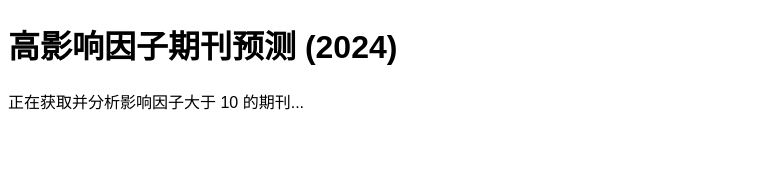
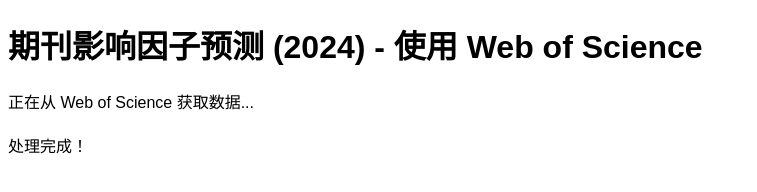
Before and after one commit to EvanZouQ/IF-Predictor, a plain HTML site: page index.html in a window 1280 px wide. Shown: the whole page, without its empty margins (0-757 px from the left). Drawn offline with Linux system fonts and the light colour scheme; no server answers.

Commit message:
Update index.html

```diff
--- a/index.html
+++ b/index.html
@@ -1,8 +1,9 @@
 <!DOCTYPE html>
 <html>
 <head>
-    <title>高影响因子期刊预测 (2024)</title>
+    <title>期刊影响因子预测 (2024) - 使用 Web of Science</title>
     <style>
+        /* 与之前类似，可以根据需要添加样式 */
         body { font-family: sans-serif; }
         #results { margin-top: 20px; }
         .journal { margin-bottom: 10px; padding: 5px; border-bottom: 1px solid #ccc; }
@@ -14,14 +15,11 @@
     </style>
 </head>
 <body>
-    <h1>高影响因子期刊预测 (2024)</h1>
-    <p>正在获取并分析影响因子大于 10 的期刊...</p>
+    <h1>期刊影响因子预测 (2024) - 使用 Web of Science</h1>
+    <p>正在从 Web of Science 获取数据...</p>
 
     <div id="results"></div>
     <div id="progress"></div>
 
-    <script>
-        // JavaScript 代码将放在这里
-    </script>
-</body>
+    <script src="script.js"></script> </body>
 </html>
```
